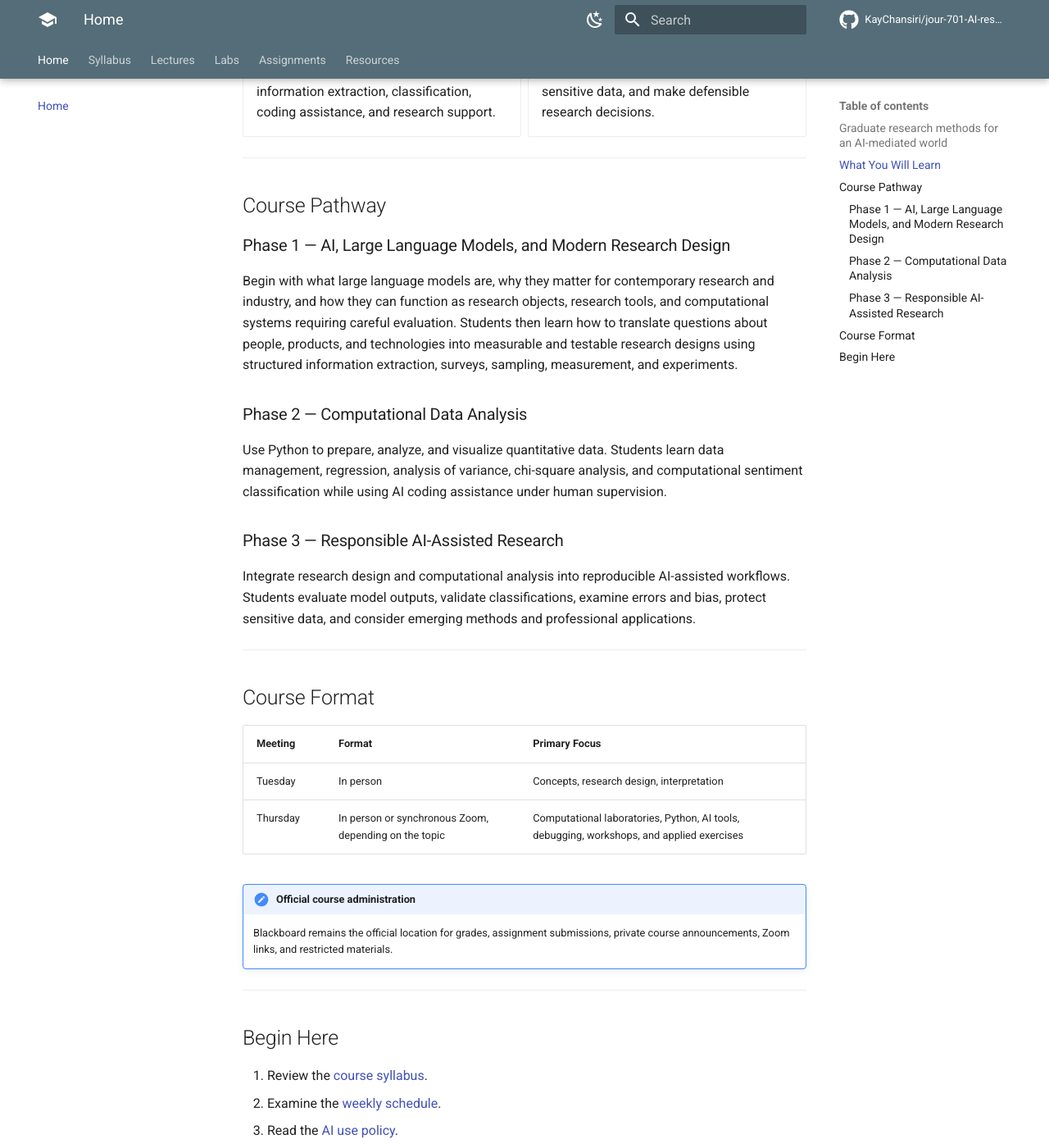
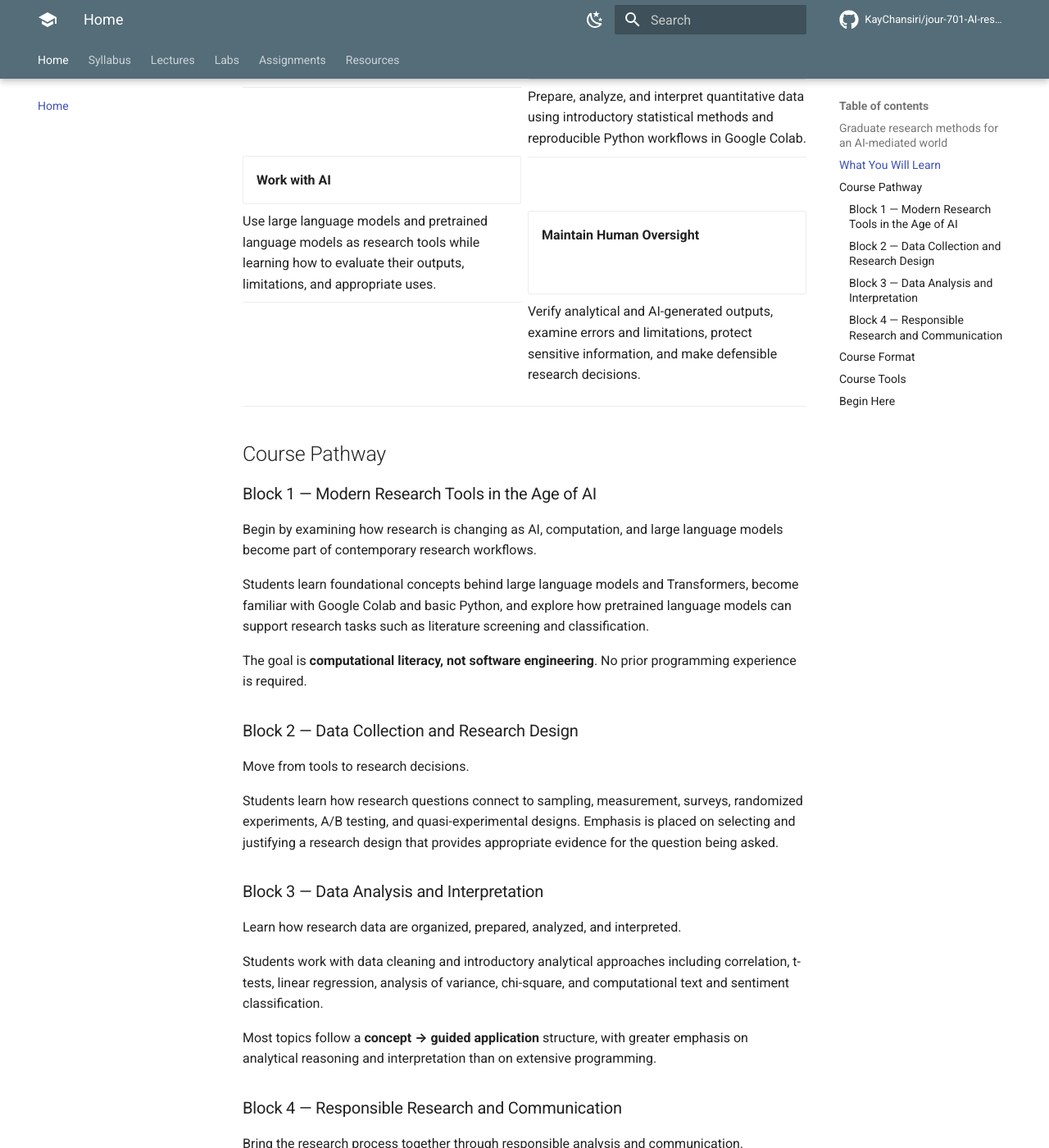
Before and after one commit to KayChansiri/jour-701-AI-research-methods, an MkDocs documentation site: the page built from docs/index.md, in a window 1280 px wide and 1400 px high, scrolled down 720 px. Shown: the whole window at 82% size. Built offline with MkDocs 1.6.1 and Material for MkDocs 9.7.7, drawn with Linux system fonts in a browser that asks for light colours; comment, search, counter and statistics services are not loaded; some of the changed text lies outside the part shown.

Commit message:
Update index.md

```diff
--- a/docs/index.md
+++ b/docs/index.md
@@ -1,10 +1,12 @@
-# JOUR 701 Research Methods in the Age of AI
+# Research Methods in the Age of AI
 
 ## Graduate research methods for an AI-mediated world
 
-This course brings together quantitative research design, Python-based data
-analysis, large language models, AI-assisted coding, and computational research
-workflows.
+This course combines traditional research methodology with contemporary computational tools, including Python, Google Colab, pretrained language models, and generative AI.
+
+The course focuses on how researchers move from **research questions to evidence**: reviewing literature, selecting appropriate research designs, collecting and organizing data, analyzing results, evaluating AI-assisted workflows, and communicating findings.
+
+**Tools can assist research, but they cannot replace methodological judgment.**
 
 [View the syllabus](syllabus.md){ .md-button .md-button--primary }
 [Explore the weekly schedule](schedule.md){ .md-button }
@@ -15,33 +17,29 @@ workflows.
 
 <div class="grid cards" markdown>
 
--   **Design Research**
+* **Design Research**
 
-    ---
+  ---
 
-    Develop research questions, measurements, surveys, randomized experiments,
-    and quasi-experimental studies.
+  Develop research questions and hypotheses, evaluate scholarly evidence, and select appropriate sampling, measurement, survey, experimental, and quasi-experimental designs.
 
--   **Analyze with Python**
+* **Analyze Data**
 
-    ---
+  ---
 
-    Clean, analyze, visualize, and interpret quantitative data using
-    reproducible Python notebooks.
+  Prepare, analyze, and interpret quantitative data using introductory statistical methods and reproducible Python workflows in Google Colab.
 
--   **Work with AI**
+* **Work with AI**
 
-    ---
+  ---
 
-    Use large language models for structured information extraction,
-    classification, coding assistance, and research support.
+  Use large language models and pretrained language models as research tools while learning how to evaluate their outputs, limitations, and appropriate uses.
 
--   **Maintain Human Oversight**
+* **Maintain Human Oversight**
 
-    ---
+  ---
 
-    Validate outputs, examine errors, protect sensitive data, and make
-    defensible research decisions.
+  Verify analytical and AI-generated outputs, examine errors and limitations, protect sensitive information, and make defensible research decisions.
 
 </div>
 
@@ -49,32 +47,63 @@ workflows.
 
 ## Course Pathway
 
-### Phase 1 — AI, Large Language Models, and Modern Research Design
+### Block 1 — Modern Research Tools in the Age of AI
 
-Begin with what large language models are, why they matter for contemporary research and industry, and how they can function as research objects, research tools, and computational systems requiring careful evaluation.
-Students then learn how to translate questions about people, products, and technologies into measurable and testable research designs using structured information extraction, surveys, sampling, measurement, and experiments.
+Begin by examining how research is changing as AI, computation, and large language models become part of contemporary research workflows.
 
-### Phase 2 — Computational Data Analysis
-Use Python to prepare, analyze, and visualize quantitative data. Students learn data management, regression, analysis of variance, chi-square analysis, and computational sentiment classification while using AI coding assistance under human supervision.
+Students learn foundational concepts behind large language models and Transformers, become familiar with Google Colab and basic Python, and explore how pretrained language models can support research tasks such as literature screening and classification.
 
-### Phase 3 — Responsible AI-Assisted Research
+The goal is **computational literacy, not software engineering**. No prior programming experience is required.
 
-Integrate research design and computational analysis into reproducible AI-assisted workflows. Students evaluate model outputs, validate classifications, examine errors and bias, protect sensitive data, and consider emerging methods and professional applications.
+### Block 2 — Data Collection and Research Design
+
+Move from tools to research decisions.
+
+Students learn how research questions connect to sampling, measurement, surveys, randomized experiments, A/B testing, and quasi-experimental designs. Emphasis is placed on selecting and justifying a research design that provides appropriate evidence for the question being asked.
+
+### Block 3 — Data Analysis and Interpretation
+
+Learn how research data are organized, prepared, analyzed, and interpreted.
+
+Students work with data cleaning and introductory analytical approaches including correlation, t-tests, linear regression, analysis of variance, chi-square, and computational text and sentiment classification.
+
+Most topics follow a **concept → guided application** structure, with greater emphasis on analytical reasoning and interpretation than on extensive programming.
+
+### Block 4 — Responsible Research and Communication
+
+Bring the research process together through responsible analysis and communication.
+
+Students consider AI ethics, reproducibility, limitations, appropriate human oversight, and the communication of analytical findings to academic, industry, technology, nonprofit, and other stakeholder audiences.
+
+The course concludes with a group research project in which students apply an appropriate analytical approach to an instructor-provided dataset and communicate what the evidence means.
 
 ---
 
 ## Course Format
 
-| Meeting | Format | Primary Focus |
-|---|---|---|
-| Tuesday | In person | Concepts, research design, interpretation |
-| Thursday | In person or synchronous Zoom, depending on the topic | Computational laboratories, Python, AI tools, debugging, workshops, and applied exercises|
+The course is taught primarily through in-person concept sessions and selected synchronous computational laboratories.
 
-!!! note "Official course administration"
+A small number of laboratory sessions use Zoom when the digital environment provides specific instructional advantages, including screen sharing, live debugging, Google Colab demonstrations, and collaborative examination of computational workflows.
 
-    Blackboard remains the official location for grades, assignment
-    submissions, private course announcements, Zoom links, and restricted
-    materials.
+| Session Type               | Primary Focus                                                                          |
+| -------------------------- | -------------------------------------------------------------------------------------- |
+| Concept sessions           | Research logic, design, interpretation, discussion, and methodological decision-making |
+| Computational laboratories | Python, Google Colab, AI tools, data analysis, screen sharing, and live debugging      |
+| Workshops                  | Research design, analytical planning, interpretation, and stakeholder communication    |
+
+---
+
+## Course Tools
+
+Students work with several contemporary research tools throughout the course:
+
+* **Google Colab** for browser-based Python notebooks
+* **Python** for introductory data management, analysis, and computational research
+* **Pretrained language models** for guided language-processing activities
+* **Generative AI** for selected research and coding activities
+* **GitHub** for openly accessible instructional materials and reproducible course resources
+
+Students are not expected to memorize Python syntax or become AI engineers. The emphasis is on understanding **what the tools are doing, when they are appropriate, and how their outputs should be evaluated**.
 
 ---
 
```
